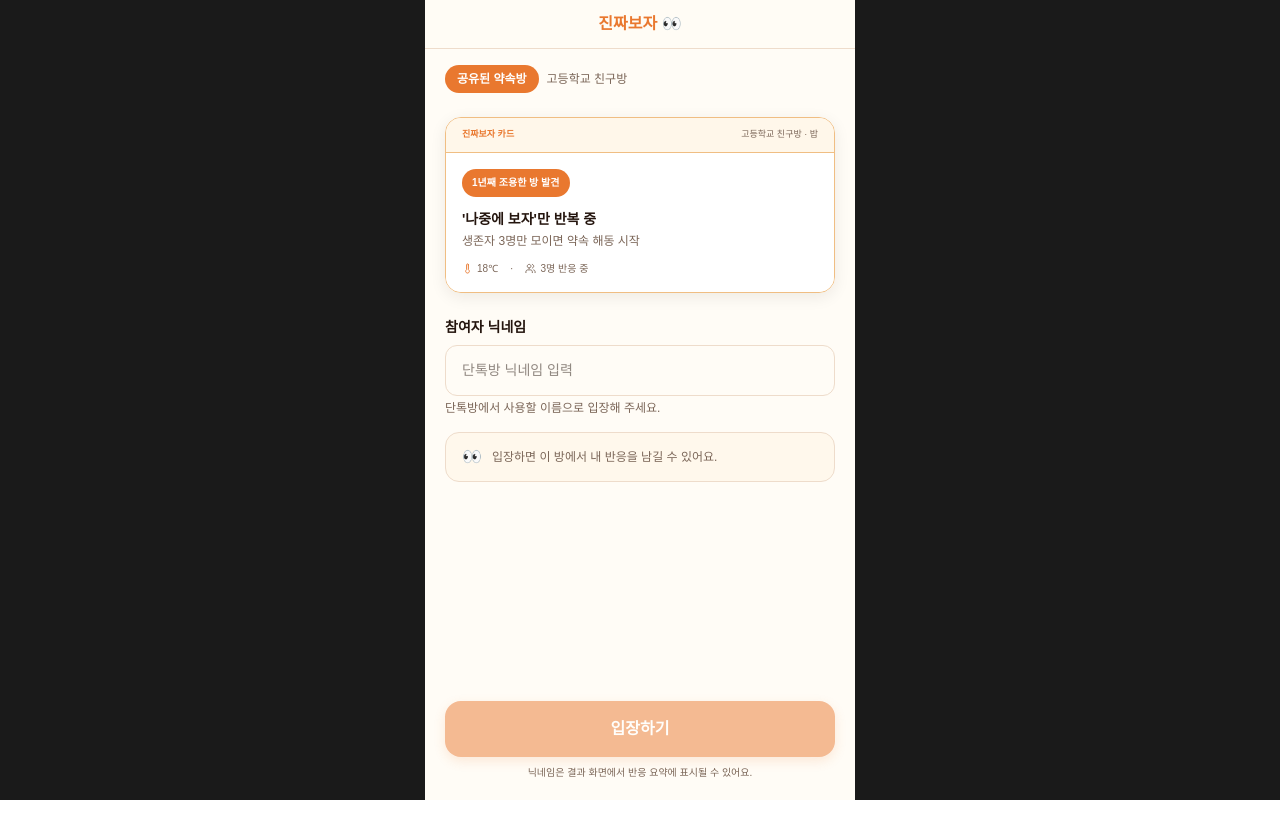
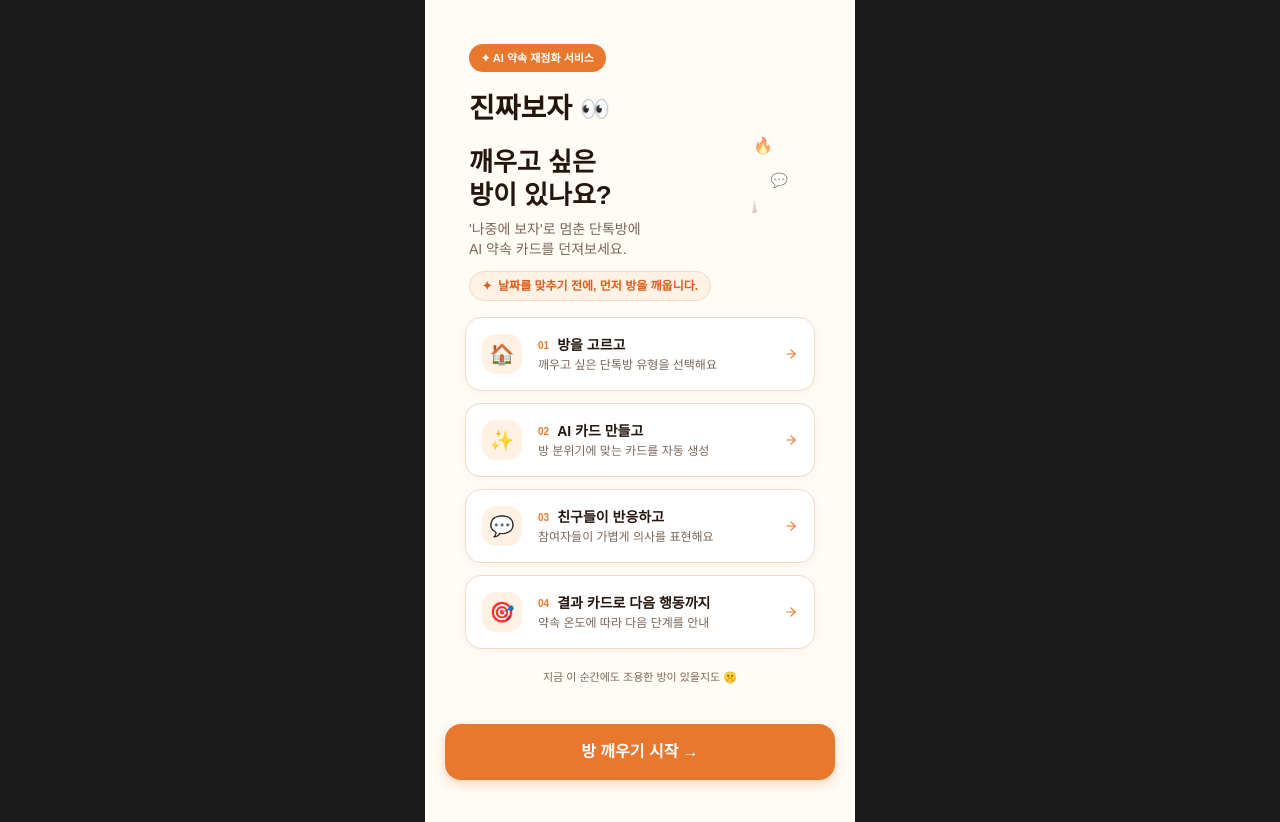
Before and after one commit to RealBoja/RealBoja-FE, a React (Vite) app: page / in a window 1280 px wide. Before the commit the page ends 800 px from the top, so only its background shows below. Built offline with nearby package versions, Linux system fonts and the light colour scheme.

Commit message:
refactor: App.tsx 라우팅 추가, LandingPage.tsx navigate 추가, hover 기능 추가

```diff
--- a/src/App.tsx
+++ b/src/App.tsx
@@ -1,5 +1,30 @@
+import { BrowserRouter, Routes, Route } from "react-router-dom";
+import LandingPage from "@/pages/LandingPage";
+import CardFormPage from "@/pages/CardFormPage";
+import CardResultPage from "@/pages/CardResultPage";
 import JoinRoomPage from "@/pages/JoinRoomPage";
+import ReactRoomPage from "@/pages/ReactRoomPage";
+import AnalysisPage from "@/pages/AnalysisPage";
+import NextCardPage from "@/pages/NextCardPage";
+import SecondCardPage from "@/pages/SecondCardPage";
+import TemperaturePage from "@/pages/TemperaturePage";
+import TimeSlotResultPage from "@/pages/TimeSlotResultPage";
 
 export default function App() {
-  return <JoinRoomPage />;
+  return (
+    <BrowserRouter>
+      <Routes>
+        <Route path="/" element={<LandingPage />} />
+        <Route path="/create" element={<CardFormPage />} />
+        <Route path="/:roomId/card-result" element={<CardResultPage />} />
+        <Route path="/:roomId/join" element={<JoinRoomPage />} />
+        <Route path="/:roomId/react" element={<ReactRoomPage />} />
+        <Route path="/:roomId/analysis" element={<AnalysisPage />} />
+        <Route path="/:roomId/next" element={<NextCardPage />} />
+        <Route path="/:roomId/second" element={<SecondCardPage />} />
+        <Route path="/:roomId/temperature" element={<TemperaturePage />} />
+        <Route path="/:roomId/timeslot" element={<TimeSlotResultPage />} />
+      </Routes>
+    </BrowserRouter>
+  );
 }
--- a/src/pages/LandingPage.tsx
+++ b/src/pages/LandingPage.tsx
@@ -1,5 +1,6 @@
 import MobileLayout from "../components/layout/MobileLayout";
 import Button from "../components/common/Button";
+import { useNavigate } from "react-router-dom";
 
 const steps = [
   {
@@ -28,13 +29,14 @@ const steps = [
   },
 ];
 
-const ArrowIcon = () => (
+const ArrowIcon = ({ className }: { className?: string }) => (
   <svg
     width="14"
     height="14"
     viewBox="0 0 14 14"
     fill="none"
     xmlns="http://www.w3.org/2000/svg"
+    className={className}
   >
     <path
       d="M2.91675 7H11.0834"
@@ -54,8 +56,9 @@ const ArrowIcon = () => (
 );
 
 export default function LandingPage() {
+  const navigate = useNavigate();
   const handleStart = () => {
-    // TODO: navigate("/room/select")
+    navigate("/create");
   };
 
   return (
@@ -90,7 +93,6 @@ export default function LandingPage() {
             <br />
             방이 있나요?
           </p>
-          {/* 데코 이모지 */}
           <span className="absolute right-[38px] top-1 text-base opacity-60">
             🔥
           </span>
@@ -126,7 +128,7 @@ export default function LandingPage() {
           <div key={step.num} className={i !== 0 ? "pt-3" : ""}>
             <button
               onClick={handleStart}
-              className="flex items-center w-full gap-4 p-4 rounded-2xl bg-white border-[0.8px] border-[#eedccb] text-left"
+              className="group flex items-center w-full gap-4 p-4 rounded-2xl bg-white border-[0.8px] border-[#eedccb] text-left cursor-pointer hover:border-[#f0be83] transition-all duration-200"
               style={{ boxShadow: "0px 2px 10px 0 rgba(233,120,47,0.08)" }}
             >
               {/* 아이콘 */}
@@ -149,8 +151,8 @@ export default function LandingPage() {
                 </div>
               </div>
 
-              {/* 화살표 */}
-              <ArrowIcon />
+              {/* 화살표 - hover 시 오른쪽으로 바운스 */}
+              <ArrowIcon className="flex-shrink-0 transition-transform duration-200 group-hover:translate-x-1.5" />
             </button>
           </div>
         ))}
```
